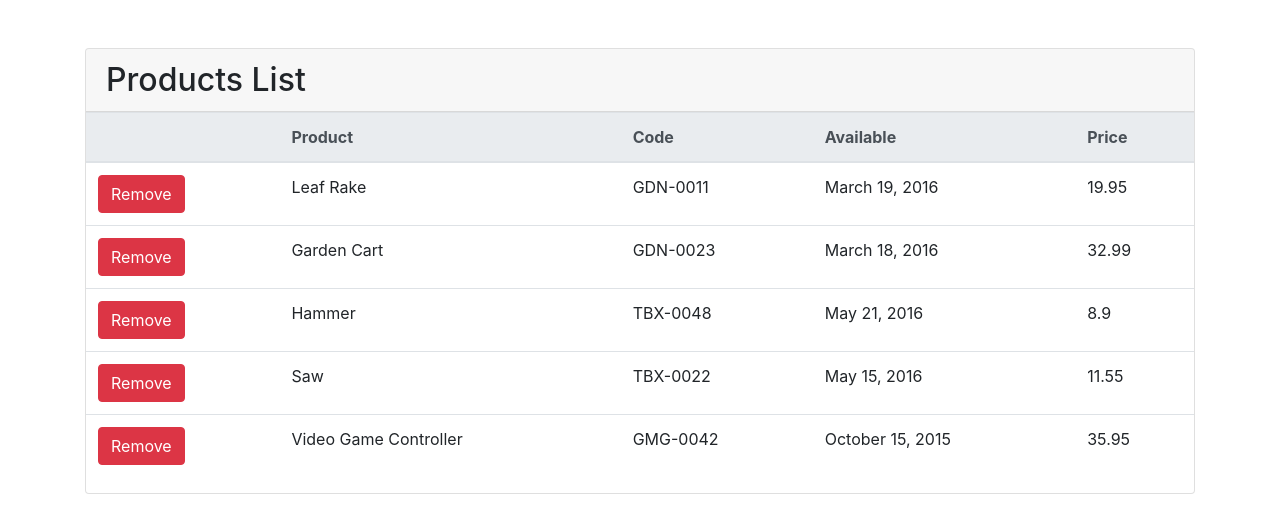
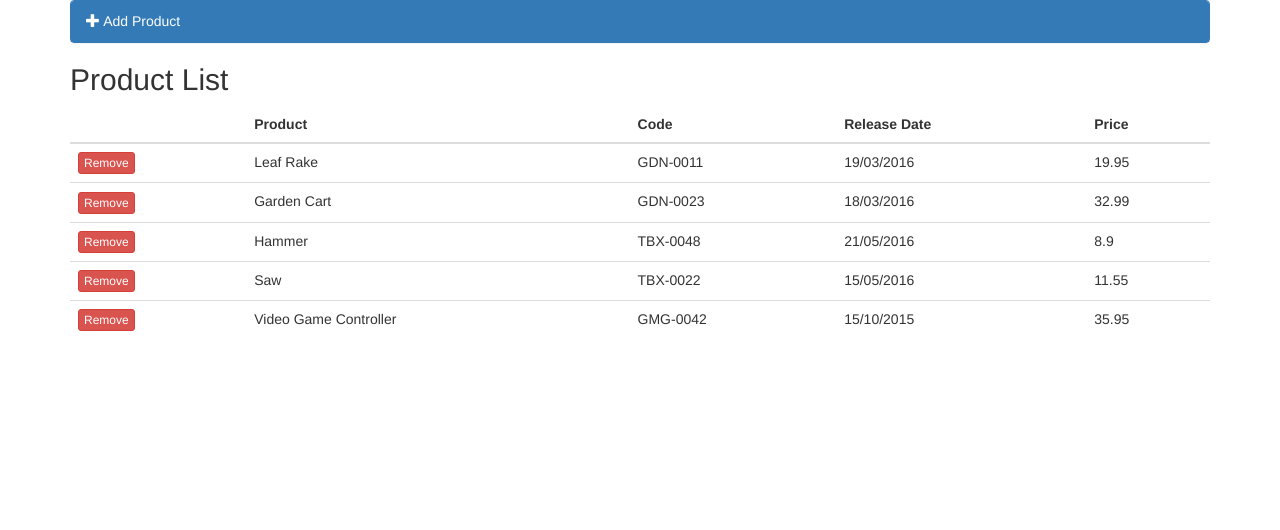
Before and after one commit to zbani/vuejs-app, a Vue app: page / in a window 1280 px wide. Shown: the top 530 px of the page. Built offline with nearby package versions, Linux system fonts and the light colour scheme.

Commit message:
add product form

```diff
--- a/package.json
+++ b/package.json
@@ -9,6 +9,8 @@
   },
   "dependencies": {
     "axios": "^0.18.0",
+    "bootstrap": "^4.1.3",
+    "moment": "^2.22.2",
     "vue": "^2.5.17"
   },
   "devDependencies": {
--- a/public/index.html
+++ b/public/index.html
@@ -5,15 +5,21 @@
     <meta http-equiv="X-UA-Compatible" content="IE=edge">
     <meta name="viewport" content="width=device-width,initial-scale=1.0">
     <link rel="icon" href="<%= BASE_URL %>favicon.ico">
-    <link rel="stylesheet" href="https://stackpath.bootstrapcdn.com/bootstrap/4.1.0/css/bootstrap.min.css" integrity="sha384-9gVQ4dYFwwWSjIDZnLEWnxCjeSWFphJiwGPXr1jddIhOegiu1FwO5qRGvFXOdJZ4" crossorigin="anonymous">
+    <link rel="stylesheet" href="https://maxcdn.bootstrapcdn.com/bootstrap/3.3.6/css/bootstrap.min.css">
     <title>Products Management</title>
   </head>
   <body>
     <noscript>
       <strong>We're sorry but my-app doesn't work properly without JavaScript enabled. Please enable it to continue.</strong>
     </noscript>
-    <div class="container">
-      <div id="app"></div>
+    <div class="main">
+      <div class="container">
+          <div class="row">
+              <div class="col-sm-12">
+                <div id="app"></div>
+              </div>
+          </div>
+      </div>
     </div>
     <!-- built files will be auto injected -->
   </body>
--- a/src/App.vue
+++ b/src/App.vue
@@ -1,8 +1,10 @@
 <template>
   <div id="app">
-    <ProductList
+    <add-product
+      @addProduct="addProduct"
+    />
+    <product-list
       :products="products"
-      header="Products List"
       @remove="remove"
     />
   </div>
@@ -10,12 +12,14 @@
 
 <script>
 import ProductList from './components/ProductList.vue'
+import AddProduct from './components/AddProduct.vue'
 import axios from 'axios'
 
 export default {
   name: 'app',
   components: {
-    ProductList
+    'product-list': ProductList,
+    'add-product': AddProduct
   },
   data() {
     return {
@@ -32,6 +36,9 @@ export default {
     },
     remove: function (index) {
       this.products.splice(index, 1);
+    },
+    addProduct: function(product) {
+      this.products.push(product);
     }
   }
 }
--- /dev/null
+++ b/src/components/AddProduct.vue
@@ -0,0 +1,86 @@
+<template>
+  <div class="panel panel-primary">
+
+    <div class="panel-heading addheading"
+      @click="hidepanel =! hidepanel">
+      <span class="glyphicon glyphicon-plus"></span> Add Product
+    </div>
+
+    <div class="panel-body"
+      :class="{ hide: hidepanel }">
+
+      <form class="form-horizontal"
+        @submit.prevent="requestAdd">
+
+        <div class="form-group">
+          <label class="col-sm-4 control-label" htmlFor="name">Product Name</label>
+          <div class="col-sm-8">
+            <input type="text" class="form-control" id="name" placeholder="Product's Name"
+                v-model="formData.productName" />
+          </div>
+        </div>
+
+        <div class="form-group">
+          <label class="col-sm-4 control-label" htmlFor="code">Product Code</label>
+          <div class="col-sm-8">
+            <input type="text" class="form-control" id="code" placeholder="Product's Code"
+                v-model="formData.productCode" />
+          </div>
+        </div>
+
+        <div class="form-group">
+          <label class="col-sm-4 control-label" htmlFor="releaseDate">Release Date</label>
+          <div class="col-sm-8">
+            <input type="date" class="form-control" id="releaseDate"
+                v-model="formData.releaseDate" />
+          </div>
+        </div>
+
+        <div class="form-group">
+          <label class="col-sm-4 control-label" htmlFor="code">Price</label>
+          <div class="col-sm-8">
+            <input type="text" class="form-control" id="price" placeholder="Price"
+                v-model="formData.price" />
+          </div>
+        </div>
+
+        <div class="form-group">
+          <div class="col-sm-offset-2 col-sm-10">
+            <button type="submit" class="btn btn-primary pull-right">Save</button>
+          </div>
+        </div>
+
+      </form>
+    </div>
+  </div>
+</template>
+
+<script>
+
+export default {
+
+  name: 'AddProduct',
+  data() {
+    return {
+      hidepanel: true,
+      formData: []
+    }
+  },
+  methods: {
+      requestAdd: function() {
+          this.$emit('addProduct', this.formData);
+          this.formData = [];
+          this.hidepanel = true;
+      }
+  }
+
+}
+</script>
+
+<style scoped>
+
+  .panel-heading {
+    cursor: pointer;
+  }
+
+</style>
--- a/src/components/ProductList.vue
+++ b/src/components/ProductList.vue
@@ -1,27 +1,27 @@
 <template>
     <div class="card mt-5">
-        <h2 class="card-header">{{header}}</h2>
+        <h2 class="card-header">Product List</h2>
         <table class='table'
                 v-if='products && products.length'>
             <thead class="thead-light">
                 <tr>
-                    <th>
-
-                    </th>
+                    <th></th>
                     <th>Product</th>
                     <th>Code</th>
-                    <th>Available</th>
+                    <th>Release Date</th>
                     <th>Price</th>
                 </tr>
             </thead>
             <tbody>
-                <tr v-for='(product, index) in products' :key="product.productId">
+                <tr v-for='(product, index) in products'
+                    :key="product.productId">
                     <td>
-                    <button class="btn btn-danger" @click="remove(index)">Remove</button>
+                    <button class="btn btn-xs btn-danger"
+                        @click="remove(index)">Remove</button>
                     </td>
                     <td>{{product.productName}}</td>
                     <td>{{product.productCode}}</td>
-                    <td>{{product.releaseDate}}</td>
+                    <td>{{formatDate(product.releaseDate)}}</td>
                     <td>{{product.price}}</td>
                 </tr>
             </tbody>
@@ -30,17 +30,18 @@
 </template>
 
 <script>
+import moment from 'moment'
+
 export default {
   name: 'ProductList',
   props: ['products', 'header'],
   methods: {
       remove: function(index) {
         this.$emit('remove', index);
+      },
+      formatDate: function(productDate) {
+          return moment(new Date(productDate)).format('DD/MM/YYYY')
       }
   }
 }
 </script>
-
-<!-- Add "scoped" attribute to limit CSS to this component only -->
-<style scoped>
-</style>
```
Also changed, not shown: 1 other file (tests, documents, lock files or other folders).
